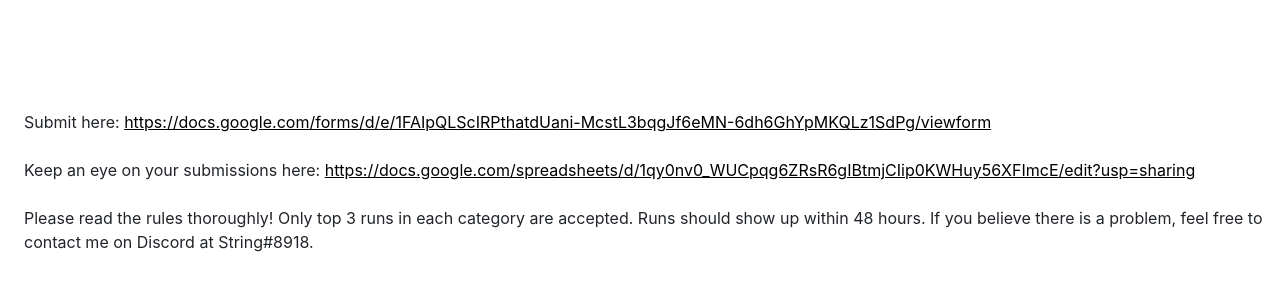
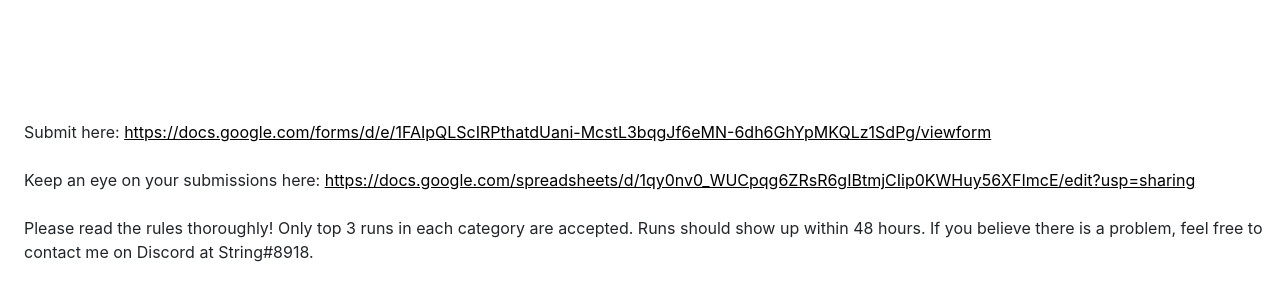
Before and after one commit to shraymittal/iceborne-leaderboard, a Flask app: page /submit in a window 1280 px wide. Shown: the part 56-357 px from the top of the page. Run offline with Flask 2, Linux system fonts and the light colour scheme; some libraries are stand-ins or nearby versions.

Commit message:
90px ads

```diff
--- a/templates/about.html
+++ b/templates/about.html
@@ -61,7 +61,7 @@
       <!-- Top of Page -->
       <script async src="https://pagead2.googlesyndication.com/pagead/js/adsbygoogle.js"></script>
 <ins class="adsbygoogle"
-style="display:inline-block;width:100%;height:80px;"
+style="display:inline-block;width:100%;height:90px;"
 data-ad-client="ca-pub-1264662495280700"
 data-ad-slot="5047092791"
 data-full-width-responsive="true"></ins>
--- a/templates/monsters.html
+++ b/templates/monsters.html
@@ -62,7 +62,7 @@
       <!-- Top of Page -->
       <script async src="https://pagead2.googlesyndication.com/pagead/js/adsbygoogle.js"></script>
 <ins class="adsbygoogle"
-style="display:inline-block;width:100%;height:80px;"
+style="display:inline-block;width:100%;height:90px;"
 data-ad-client="ca-pub-1264662495280700"
 data-ad-slot="5047092791"
 data-full-width-responsive="true"></ins>
--- a/templates/quests.html
+++ b/templates/quests.html
@@ -61,7 +61,7 @@
       <!-- Top of Page -->
       <script async src="https://pagead2.googlesyndication.com/pagead/js/adsbygoogle.js"></script>
 <ins class="adsbygoogle"
-style="display:inline-block;width:100%;height:80px;"
+style="display:inline-block;width:100%;height:90px;"
 data-ad-client="ca-pub-1264662495280700"
 data-ad-slot="5047092791"
 data-full-width-responsive="true"></ins>
--- a/templates/rankings.html
+++ b/templates/rankings.html
@@ -66,7 +66,7 @@
       <!-- Top of Page -->
       <script async src="https://pagead2.googlesyndication.com/pagead/js/adsbygoogle.js"></script>
 <ins class="adsbygoogle"
-style="display:inline-block;width:100%;height:80px;"
+style="display:inline-block;width:100%;height:90px;"
 data-ad-client="ca-pub-1264662495280700"
 data-ad-slot="5047092791"
 data-full-width-responsive="true"></ins>
--- a/templates/rules.html
+++ b/templates/rules.html
@@ -60,7 +60,7 @@
       <!-- Top of Page -->
       <script async src="https://pagead2.googlesyndication.com/pagead/js/adsbygoogle.js"></script>
 <ins class="adsbygoogle"
-style="display:inline-block;width:100%;height:80px;"
+style="display:inline-block;width:100%;height:90px;"
 data-ad-client="ca-pub-1264662495280700"
 data-ad-slot="5047092791"
 data-full-width-responsive="true"></ins>
--- a/templates/runners.html
+++ b/templates/runners.html
@@ -61,7 +61,7 @@
       <!-- Top of Page -->
       <script async src="https://pagead2.googlesyndication.com/pagead/js/adsbygoogle.js"></script>
 <ins class="adsbygoogle"
-style="display:inline-block;width:100%;height:80px;"
+style="display:inline-block;width:100%;height:90px;"
 data-ad-client="ca-pub-1264662495280700"
 data-ad-slot="5047092791"
 data-full-width-responsive="true"></ins>
--- a/templates/submit.html
+++ b/templates/submit.html
@@ -61,7 +61,7 @@
     <!-- Top of Page -->
     <script async src="https://pagead2.googlesyndication.com/pagead/js/adsbygoogle.js"></script>
     <ins class="adsbygoogle"
-    style="display:inline-block;width:100%;height:80px;"
+    style="display:inline-block;width:100%;height:90px;"
     data-ad-client="ca-pub-1264662495280700"
     data-ad-slot="5047092791"
     data-full-width-responsive="true"></ins>
--- a/templates/tierlist.html
+++ b/templates/tierlist.html
@@ -60,7 +60,7 @@
       <!-- Top of Page -->
       <script async src="https://pagead2.googlesyndication.com/pagead/js/adsbygoogle.js"></script>
 <ins class="adsbygoogle"
-style="display:inline-block;width:100%;height:80px;"
+style="display:inline-block;width:100%;height:90px;"
 data-ad-client="ca-pub-1264662495280700"
 data-ad-slot="5047092791"
 data-full-width-responsive="true"></ins>
```
